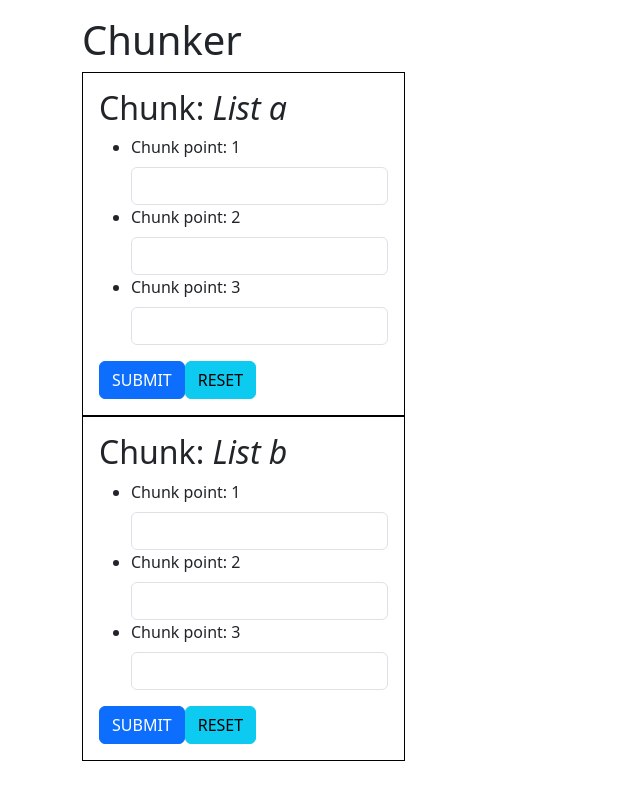
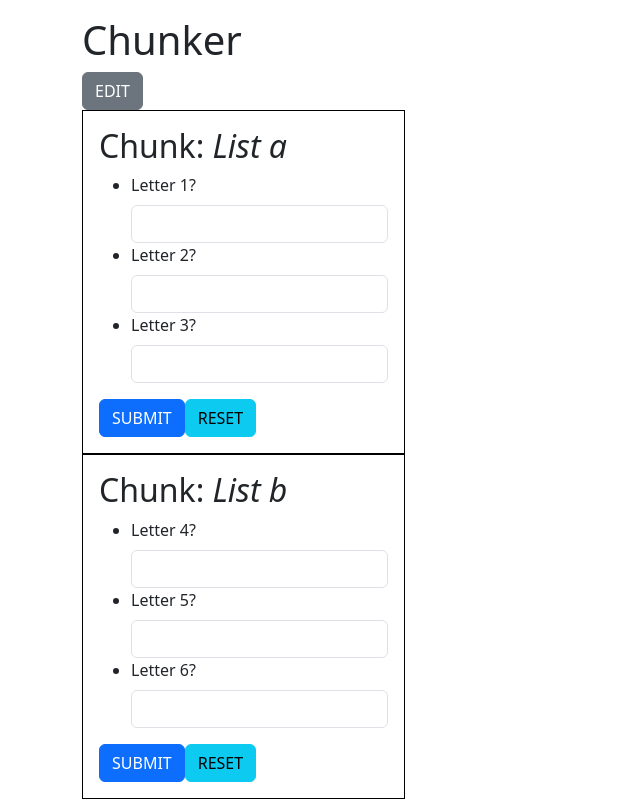
Before and after one commit to munrhalls/QAtempo-notes, an Angular app: page / in a window 1280 px wide. Shown: the whole page, without its empty margins (0-640 px from the left). Built offline with nearby package versions, Linux system fonts and the light colour scheme; what ngx-bootstrap-icons would draw is missing.

Commit message:
chunker app

```diff
--- a/src/app/app.component.html
+++ b/src/app/app.component.html
@@ -2,7 +2,17 @@
   <h1>Chunker</h1>
   <div class="row">
     <div class="col">
-      <app-chunk-list></app-chunk-list>
+      <button
+        class="btn btn-secondary"
+        (click)="mode = mode === 'display' ? 'edit' : 'display'"
+      >
+        EDIT
+      </button>
+    </div>
+  </div>
+  <div class="row">
+    <div class="col">
+      <app-chunk-list [mode]="mode"></app-chunk-list>
     </div>
   </div>
 </div>
--- a/src/app/app.component.ts
+++ b/src/app/app.component.ts
@@ -6,5 +6,6 @@ import { Component } from '@angular/core';
   styleUrls: ['./app.component.scss'],
 })
 export class AppComponent {
+  mode = 'display';
   title = 'qatempo-notes';
 }
--- a/src/app/chunk-list/chunk-list.component.html
+++ b/src/app/chunk-list/chunk-list.component.html
@@ -1,5 +1,7 @@
-<app-chunk
-  *ngFor="let instance of lists; let i = index"
-  [title]="listNames[i]"
-  [list]="instance"
-></app-chunk>
+<div *ngIf="mode === 'display'">
+  <app-chunk
+    *ngFor="let instance of lists; let i = index"
+    [title]="listNames[i]"
+    [list]="instance"
+  ></app-chunk>
+</div>
--- a/src/app/chunk-list/chunk-list.component.ts
+++ b/src/app/chunk-list/chunk-list.component.ts
@@ -1,4 +1,4 @@
-import { Component } from '@angular/core';
+import { Component, Input } from '@angular/core';
 
 @Component({
   selector: 'app-chunk-list',
@@ -6,17 +6,18 @@ import { Component } from '@angular/core';
   styleUrls: ['./chunk-list.component.scss'],
 })
 export class ChunkListComponent {
+  @Input('mode') mode: string = '';
   listNames = ['List a', 'List b'];
   lists = [
     [
-      { question: 'Letter?', answer: 'a' },
-      { question: 'Letter?', answer: 'b' },
-      { question: 'Letter?', answer: 'c' },
+      { question: 'Letter 1?', answer: 'a' },
+      { question: 'Letter 2?', answer: 'b' },
+      { question: 'Letter 3?', answer: 'c' },
     ],
     [
-      { question: 'Letter?', answer: 'd' },
-      { question: 'Letter?', answer: 'f' },
-      { question: 'Letter?', answer: 'g' },
+      { question: 'Letter 4?', answer: 'd' },
+      { question: 'Letter 5?', answer: 'f' },
+      { question: 'Letter 6?', answer: 'g' },
     ],
   ];
 }
--- a/src/app/chunk-list/chunk/chunk.component.html
+++ b/src/app/chunk-list/chunk/chunk.component.html
@@ -5,9 +5,9 @@
   <form>
     <ul>
       <li *ngFor="let item of list; let i = index">
-        <label name="chunkItem + i" for="chunkItem + i" class="form-label">{{
-          "Chunk point: " + (i + 1)
-        }}</label>
+        <label name="chunkItem + i" for="chunkItem + i" class="form-label">
+          {{ list[i]["question"] }}
+        </label>
         <input
           name="chunkItem + i"
           id="chunkItem + 1"
```
Also changed, not shown: 1 other file (tests, documents, lock files or other folders).
